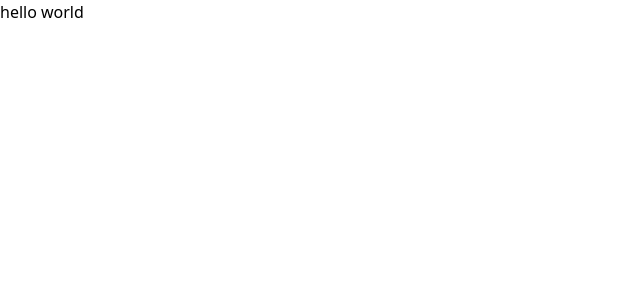
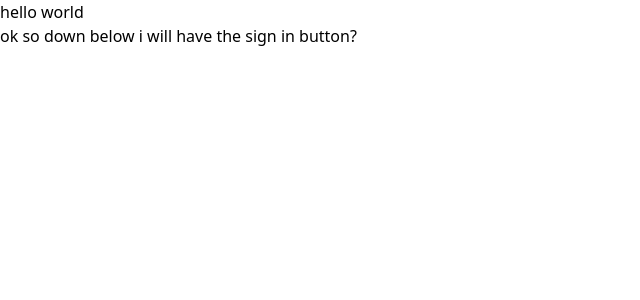
Before and after one commit to yskim308/authPractice, a Next.js app in the folder frontend/: page / in a window 1280 px wide. Shown: the top 300 px of the page, without its empty margins (0-640 px from the left). Built offline with nearby package versions, Linux system fonts and the light colour scheme.

Commit message:
configure google oauth settings

```diff
--- a/frontend/src/app/page.tsx
+++ b/frontend/src/app/page.tsx
@@ -1,3 +1,10 @@
 export default function Home() {
-  return <div>hello world</div>;
+  return (
+    <>
+      <div>
+        <h1>hello world</h1>
+        <p>ok so down below i will have the sign in button?</p>
+      </div>
+    </>
+  );
 }
--- a/frontend/src/auth.ts
+++ b/frontend/src/auth.ts
@@ -1,5 +1,6 @@
 import NextAuth from "next-auth";
+import Google from "next-auth/providers/google";
 
 export const { handlers, signIn, signOut, auth } = NextAuth({
-  providers: [],
+  providers: [Google],
 });
```
